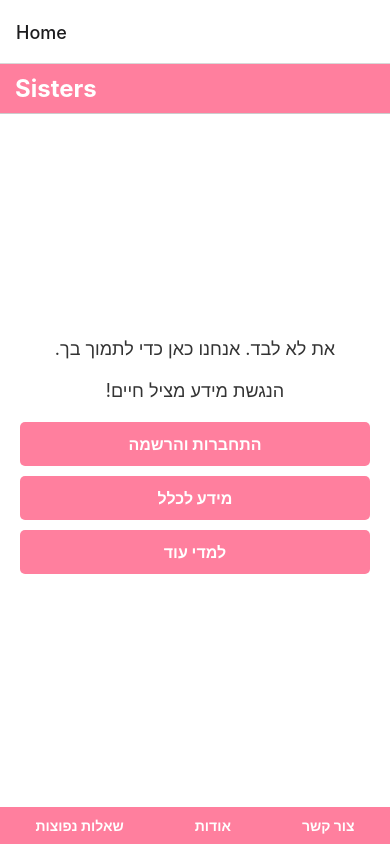
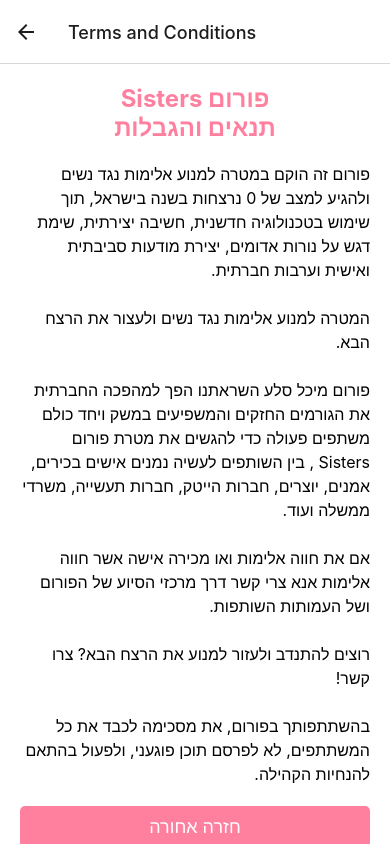
Before and after one commit to rotemhadad/Sisters, a React Native app in the folder sisterss/: screen /TermsAndConditions in a window 390 px wide. Built offline with nearby package versions, Linux system fonts and the light colour scheme; no server answers.

Commit message:
terms and conditions added

```diff
--- a/sisterss/App.js
+++ b/sisterss/App.js
@@ -25,6 +25,7 @@
 import GovInfoScreen from './components/GovInfoScreen';
 import LearnMoreScreen from './components/LearnMoreScreen';
 import ProfileScreen from './components/Profile/Profile';
+import TermsAndConditionsScreen from './components/TermsAndConditionsScreen';
 // import { I18nManager } from 'react-native';
 // I18nManager.allowRTL(false);
 //const Stack = createStackNavigator();
@@ -54,6 +55,7 @@
         <Stack.Screen name="GovInfoScreen" component={GovInfoScreen} />
         <Stack.Screen name="LearnMore" component={LearnMoreScreen} />
         <Stack.Screen name="Profile" component={ProfileScreen} />
+        <Stack.Screen name="TermsAndConditions" component={TermsAndConditionsScreen} options={{ title: 'Terms and Conditions' }} />
       </Stack.Navigator>
       {/* </View> */}
     </NavigationContainer>
--- a/sisterss/components/ForumScreen.js
+++ b/sisterss/components/ForumScreen.js
@@ -4,8 +4,9 @@
 import { getFirestore, collection, addDoc, getDocs, doc, updateDoc, arrayUnion, arrayRemove } from 'firebase/firestore';
 import { getAuth } from 'firebase/auth';
 import * as ImagePicker from 'expo-image-picker';
+import { useNavigation } from '@react-navigation/native';
 
-const ForumScreen = () => {
+const ForumScreen = ({ navigation }) => {  // Corrected here
   const [posts, setPosts] = useState([]);
   const [newPost, setNewPost] = useState({ title: '', subject: '', content: '', isAnonymous: false, image: null });
   const [comments, setComments] = useState({});
@@ -60,7 +61,6 @@
           createdAt: new Date(),
         };
 
-        // Only add the image field if an image has been selected
         if (newPost.image) {
           post.image = newPost.image;
         }
@@ -78,7 +78,6 @@
       Alert.alert('Error', 'Failed to add post. Please try again.');
     }
   };
-
 
   const addComment = async (postId) => {
     try {
@@ -180,6 +179,11 @@
 
   return (
     <ScrollView contentContainerStyle={styles.container}>
+      <TouchableOpacity style={styles.title} onPress={() => navigation.navigate('TermsAndConditions')}>
+        <Text style={styles.title}>אנא קראי את התנאים ותקנון</Text>
+    </TouchableOpacity>
+
+
       <View style={styles.uploadContainer}>
         <TextInput
           value={newPost.title}
@@ -235,6 +239,17 @@
   container: {
     flexGrow: 1,
     padding: 10,
+  },
+  title: {
+    fontSize: 20,
+    fontWeight: 'bold',
+    textAlign: 'center',
+    color: '#FFFFFF',
+    padding: 5,
+    backgroundColor: '#ff7f9e',
+    borderWidth: 0.7,
+    borderColor: '#FFFFFF',
+    borderRadius: 5,
   },
   input: {
     borderWidth: 1,
--- /dev/null
+++ b/sisterss/components/TermsAndConditionsScreen.js
@@ -0,0 +1,62 @@
+import React from 'react';
+import { View, Text, ScrollView, StyleSheet, TouchableOpacity } from 'react-native';
+
+const TermsAndConditionsScreen = ({ navigation }) => {
+  return (
+    <ScrollView contentContainerStyle={styles.container}>
+      <Text style={[styles.title, { color: '#ff7f9e' }]}>
+  פורום Sisters{'\n'}תנאים והגבלות
+</Text>
+      <Text style={styles.content}>
+        פורום זה הוקם במטרה למנוע אלימות נגד נשים ולהגיע למצב של 0 נרצחות בשנה בישראל, תוך שימוש בטכנולוגיה חדשנית, חשיבה יצירתית, שימת דגש על נורות אדומים, יצירת מודעות סביבתית ואישית וערבות חברתית.
+
+        {'\n\n'}המטרה למנוע אלימות נגד נשים ולעצור את הרצח הבא.
+
+        {'\n\n'}פורום מיכל סלע השראתנו הפך למהפכה החברתית את הגורמים החזקים והמשפיעים במשק ויחד כולם משתפים פעולה כדי להגשים את מטרת פורום Sisters , בין השותפים לעשיה נמנים אישים בכירים, אמנים, יוצרים, חברות הייטק, חברות תעשייה, משרדי ממשלה ועוד.
+
+        {'\n\n'}אם את חווה אלימות ואו מכירה אישה אשר חווה אלימות אנא צרי קשר דרך מרכזי הסיוע של הפורום ושל העמותות השותפות.
+
+        {'\n\n'}רוצים להתנדב ולעזור למנוע את הרצח הבא? צרו קשר!
+
+        {'\n\n'}בהשתתפותך בפורום, את מסכימה לכבד את כל המשתתפים, לא לפרסם תוכן פוגעני, ולפעול בהתאם להנחיות הקהילה.
+      </Text>
+      <TouchableOpacity
+        style={styles.button}
+        onPress={() => navigation.goBack()}>
+        <Text style={styles.buttonText}>חזרה אחורה</Text>
+      </TouchableOpacity>
+    </ScrollView>
+  );
+};
+
+const styles = StyleSheet.create({
+  container: {
+    flexGrow: 1,
+    padding: 20,
+    backgroundColor: '#fff',
+  },
+  title: {
+    fontSize: 24,
+    fontWeight: 'bold',
+    marginBottom: 20,
+    textAlign: 'center',
+  },
+  content: {
+    fontSize: 16,
+    lineHeight: 24,
+    textAlign: 'right', // Align text to the right
+  },
+  button: {
+    backgroundColor: '#ff7f9e',
+    padding: 10,
+    alignItems: 'center',
+    borderRadius: 5,
+    marginTop: 20,
+  },
+  buttonText: {
+    color: '#fff',
+    fontSize: 18,
+  },
+});
+
+export default TermsAndConditionsScreen;
```
